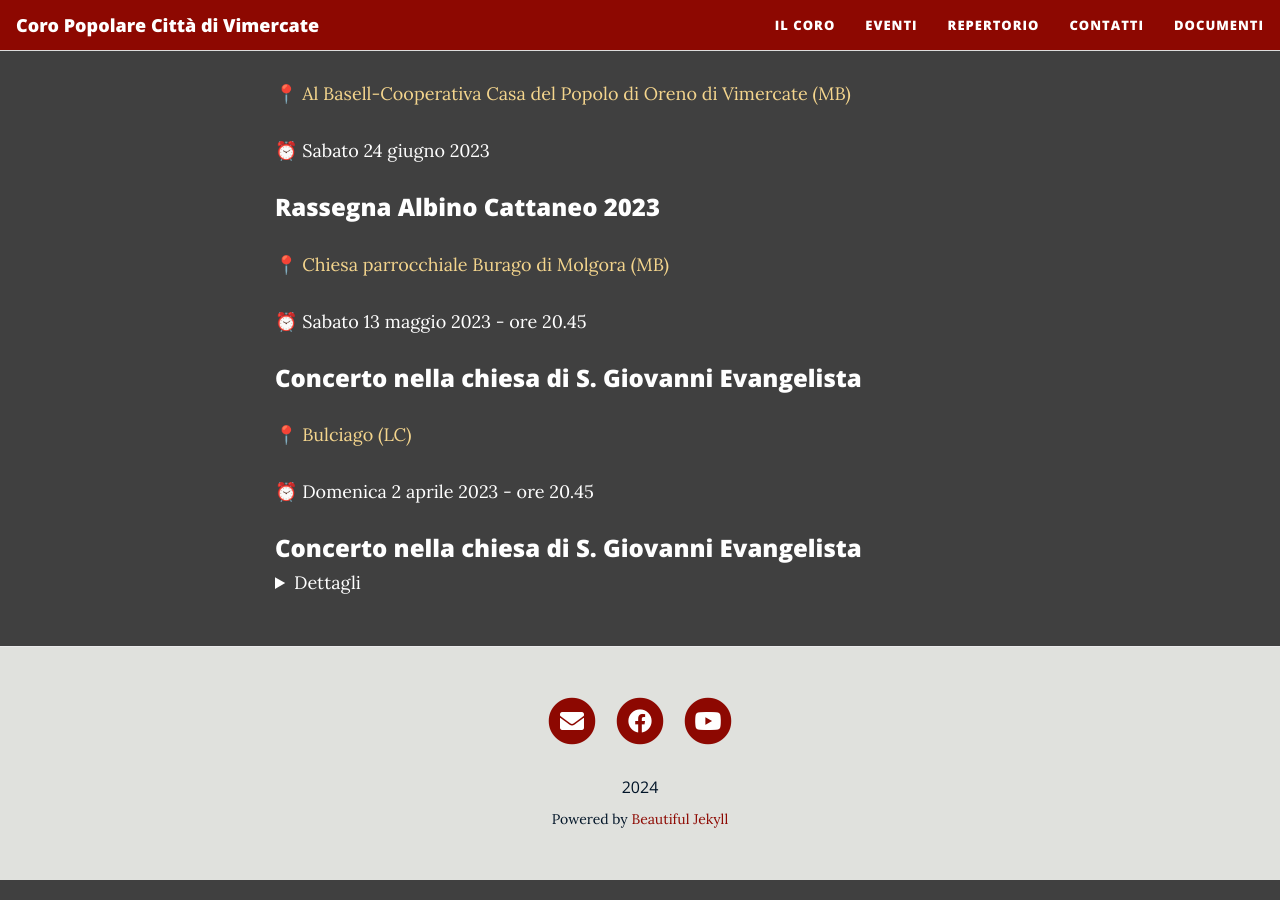
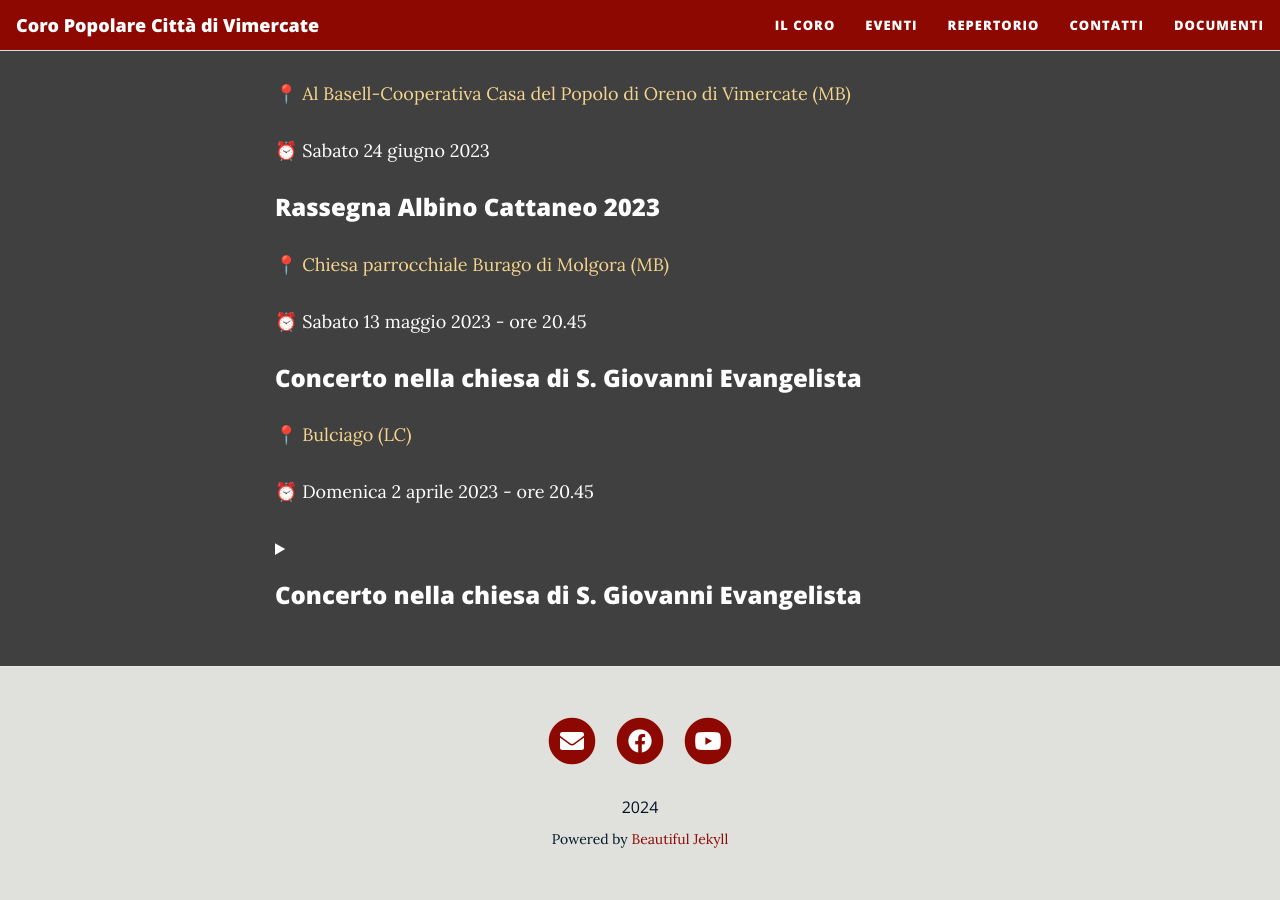
Before and after one commit to Corovimercate/Corovimercate.github.io, a Jekyll site: the page built from eventi.md, in a window 1280 px wide and 900 px high, scrolled down 760 px. Built offline with Jekyll 4.4.1, drawn with Linux system fonts in a browser that asks for light colours; nearby versions of some CDN libraries.

Commit message:
test events

```diff
--- a/eventi.md
+++ b/eventi.md
@@ -64,9 +64,8 @@ L’evento si terra’ il 24 Giugno 2023 presso Al Basell-Cooperativa Casa del P
      src="https://www.corovimercate.it/cpcv-2023/assets/img/bulciago.jpg"
      alt="Locandina Bulciago LC"> -->
 
-<h3>Concerto nella chiesa di S. Giovanni Evangelista</h3>
 <details>
-<summary>Dettagli</summary>
+<summary><h3>Concerto nella chiesa di S. Giovanni Evangelista</h3></summary>
 <p>⏰ Domenica 2 aprile 2023 - ore 20.45</p>
 
 <img class="fit-picture"
```
